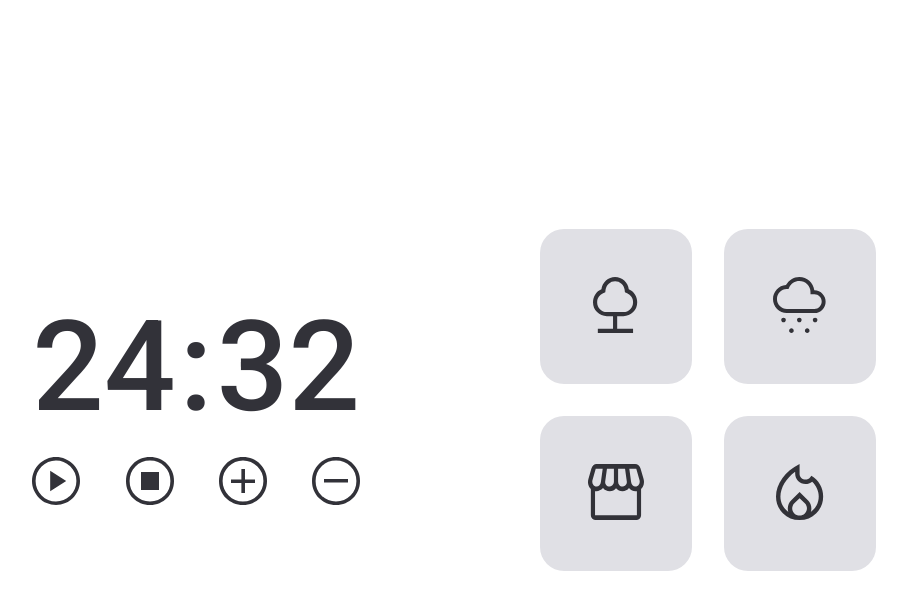
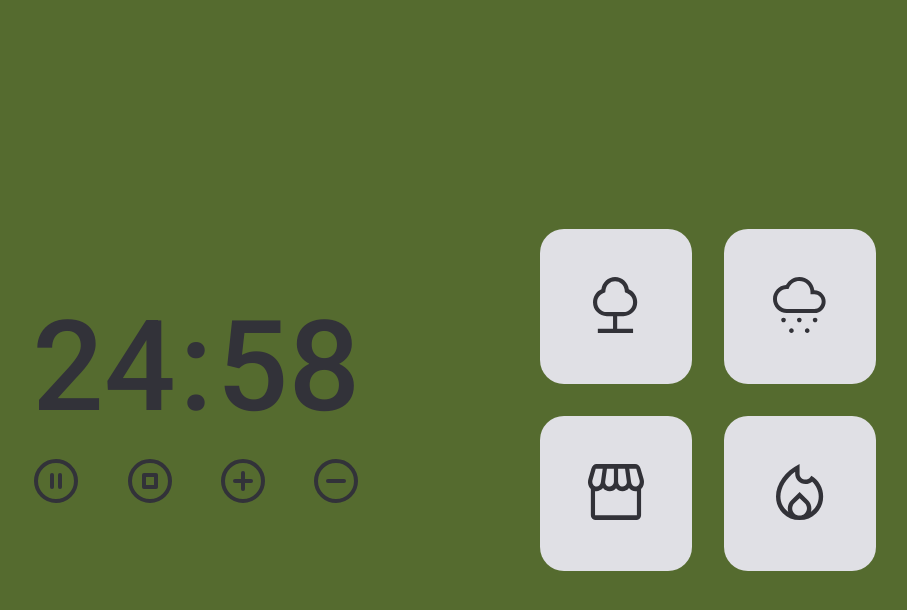
Before and after one commit to Batavoo/focus_timer, a plain HTML site: page index.html in a window 1280 px wide. Both pictures are taken after a click on the button 242 px from the left and 482 px from the top of the page. Shown: the whole page, without its empty margins (186-1093 px from the left). Drawn offline with Linux system fonts and the light colour scheme.

Commit message:
botoes de controle melhorados

```diff
--- a/index.html
+++ b/index.html
@@ -25,58 +25,89 @@
         <div id="controls">
           <button class="play">
             <svg
-              width="48"
-              height="48"
-              viewBox="0 0 48 48"
+              xmlns="http://www.w3.org/2000/svg"
+              width="24"
+              height="24"
+              viewBox="0 0 24 24"
               fill="none"
+              stroke="currentColor"
+              stroke-width="2"
+              stroke-linecap="round"
+              stroke-linejoin="round"
+              class="lucide lucide-play-circle"
+            >
+              <circle cx="12" cy="12" r="10" />
+              <polygon points="10 8 16 12 10 16 10 8" />
+            </svg>
+          </button>
+          <button class="pause hide">
+            <svg
               xmlns="http://www.w3.org/2000/svg"
+              width="24"
+              height="24"
+              viewBox="0 0 24 24"
+              fill="none"
+              stroke="currentColor"
+              stroke-width="2"
+              stroke-linecap="round"
+              stroke-linejoin="round"
+              class="lucide lucide-pause-circle"
             >
-              <path
-                d="M18.18 34.2L34.2 24L18.18 13.8V34.2ZM24 48C20.72 48 17.62 47.37 14.7 46.11C11.78 44.85 9.23 43.13 7.05 40.95C4.87 38.77 3.15 36.22 1.89 33.3C0.63 30.38 0 27.28 0 24C0 20.72 0.63 17.62 1.89 14.7C3.15 11.78 4.87 9.23 7.05 7.05C9.23 4.87 11.78 3.15 14.7 1.89C17.62 0.63 20.72 0 24 0C27.28 0 30.38 0.63 33.3 1.89C36.22 3.15 38.77 4.87 40.95 7.05C43.13 9.23 44.85 11.78 46.11 14.7C47.37 17.62 48 20.72 48 24C48 27.28 47.37 30.38 46.11 33.3C44.85 36.22 43.13 38.77 40.95 40.95C38.77 43.13 36.22 44.85 33.3 46.11C30.38 47.37 27.28 48 24 48ZM24 44.4C29.6 44.4 34.4 42.4 38.4 38.4C42.4 34.4 44.4 29.6 44.4 24C44.4 18.4 42.4 13.6 38.4 9.6C34.4 5.6 29.6 3.6 24 3.6C18.4 3.6 13.6 5.6 9.6 9.6C5.6 13.6 3.6 18.4 3.6 24C3.6 29.6 5.6 34.4 9.6 38.4C13.6 42.4 18.4 44.4 24 44.4Z"
-                fill="#323238"
-              />
+              <circle cx="12" cy="12" r="10" />
+              <line x1="10" x2="10" y1="15" y2="9" />
+              <line x1="14" x2="14" y1="15" y2="9" />
             </svg>
           </button>
           <button class="stop">
             <svg
-              width="48"
-              height="48"
-              viewBox="0 0 48 48"
+              xmlns="http://www.w3.org/2000/svg"
+              width="24"
+              height="24"
+              viewBox="0 0 24 24"
               fill="none"
-              xmlns="http://www.w3.org/2000/svg"
+              stroke="currentColor"
+              stroke-width="2"
+              stroke-linecap="round"
+              stroke-linejoin="round"
+              class="lucide lucide-stop-circle"
             >
-              <path
-                d="M24 48C20.6 48 17.44 47.39 14.52 46.17C11.6 44.95 9.06 43.26 6.9 41.1C4.74 38.94 3.05 36.4 1.83 33.48C0.61 30.56 0 27.4 0 24C0 20.64 0.61 17.5 1.83 14.58C3.05 11.66 4.74 9.12 6.9 6.96C9.06 4.8 11.6 3.1 14.52 1.86C17.44 0.62 20.6 0 24 0C27.36 0 30.5 0.62 33.42 1.86C36.34 3.1 38.88 4.8 41.04 6.96C43.2 9.12 44.9 11.66 46.14 14.58C47.38 17.5 48 20.64 48 24C48 27.4 47.38 30.56 46.14 33.48C44.9 36.4 43.2 38.94 41.04 41.1C38.88 43.26 36.34 44.95 33.42 46.17C30.5 47.39 27.36 48 24 48ZM24 44.4C29.8 44.4 34.65 42.45 38.55 38.55C42.45 34.65 44.4 29.8 44.4 24C44.4 18.2 42.45 13.35 38.55 9.45C34.65 5.55 29.8 3.6 24 3.6C18.2 3.6 13.35 5.55 9.45 9.45C5.55 13.35 3.6 18.2 3.6 24C3.6 29.8 5.55 34.65 9.45 38.55C13.35 42.45 18.2 44.4 24 44.4ZM15 33H33V15H15V33Z"
-                fill="#323238"
-              />
+              <circle cx="12" cy="12" r="10" />
+              <rect width="6" height="6" x="9" y="9" />
             </svg>
           </button>
           <button class="add-time">
             <svg
-              width="48"
-              height="48"
-              viewBox="0 0 48 48"
+              xmlns="http://www.w3.org/2000/svg"
+              width="24"
+              height="24"
+              viewBox="0 0 24 24"
               fill="none"
-              xmlns="http://www.w3.org/2000/svg"
+              stroke="currentColor"
+              stroke-width="2"
+              stroke-linecap="round"
+              stroke-linejoin="round"
+              class="lucide lucide-plus-circle"
             >
-              <path
-                d="M22.38 36H25.98V26.04H36V22.44H25.98V12H22.38V22.44H12V26.04H22.38V36ZM24 48C20.6 48 17.44 47.39 14.52 46.17C11.6 44.95 9.06 43.26 6.9 41.1C4.74 38.94 3.05 36.4 1.83 33.48C0.61 30.56 0 27.4 0 24C0 20.64 0.61 17.5 1.83 14.58C3.05 11.66 4.74 9.12 6.9 6.96C9.06 4.8 11.6 3.1 14.52 1.86C17.44 0.62 20.6 0 24 0C27.36 0 30.5 0.62 33.42 1.86C36.34 3.1 38.88 4.8 41.04 6.96C43.2 9.12 44.9 11.66 46.14 14.58C47.38 17.5 48 20.64 48 24C48 27.4 47.38 30.56 46.14 33.48C44.9 36.4 43.2 38.94 41.04 41.1C38.88 43.26 36.34 44.95 33.42 46.17C30.5 47.39 27.36 48 24 48ZM24 44.4C29.6 44.4 34.4 42.4 38.4 38.4C42.4 34.4 44.4 29.6 44.4 24C44.4 18.4 42.4 13.6 38.4 9.6C34.4 5.6 29.6 3.6 24 3.6C18.4 3.6 13.6 5.6 9.6 9.6C5.6 13.6 3.6 18.4 3.6 24C3.6 29.6 5.6 34.4 9.6 38.4C13.6 42.4 18.4 44.4 24 44.4Z"
-                fill="#323238"
-              />
+              <circle cx="12" cy="12" r="10" />
+              <path d="M8 12h8" />
+              <path d="M12 8v8" />
             </svg>
           </button>
           <button class="sub-time">
             <svg
-              width="48"
-              height="48"
-              viewBox="0 0 48 48"
+              xmlns="http://www.w3.org/2000/svg"
+              width="24"
+              height="24"
+              viewBox="0 0 24 24"
               fill="none"
-              xmlns="http://www.w3.org/2000/svg"
+              stroke="currentColor"
+              stroke-width="2"
+              stroke-linecap="round"
+              stroke-linejoin="round"
+              class="lucide lucide-minus-circle"
             >
-              <path
-                d="M12 25.62H36V22.02H12V25.62ZM24 48C20.6 48 17.44 47.39 14.52 46.17C11.6 44.95 9.06 43.26 6.9 41.1C4.74 38.94 3.05 36.4 1.83 33.48C0.61 30.56 0 27.4 0 24C0 20.64 0.61 17.5 1.83 14.58C3.05 11.66 4.74 9.12 6.9 6.96C9.06 4.8 11.6 3.1 14.52 1.86C17.44 0.62 20.6 0 24 0C27.36 0 30.5 0.62 33.42 1.86C36.34 3.1 38.88 4.8 41.04 6.96C43.2 9.12 44.9 11.66 46.14 14.58C47.38 17.5 48 20.64 48 24C48 27.4 47.38 30.56 46.14 33.48C44.9 36.4 43.2 38.94 41.04 41.1C38.88 43.26 36.34 44.95 33.42 46.17C30.5 47.39 27.36 48 24 48ZM24 44.4C29.8 44.4 34.65 42.45 38.55 38.55C42.45 34.65 44.4 29.8 44.4 24C44.4 18.2 42.45 13.35 38.55 9.45C34.65 5.55 29.8 3.6 24 3.6C18.2 3.6 13.35 5.55 9.45 9.45C5.55 13.35 3.6 18.2 3.6 24C3.6 29.8 5.55 34.65 9.45 38.55C13.35 42.45 18.2 44.4 24 44.4Z"
-                fill="#323238"
-              />
+              <circle cx="12" cy="12" r="10" />
+              <path d="M8 12h8" />
             </svg>
           </button>
         </div>
--- /dev/null
+++ b/js/controls.js
@@ -0,0 +1,26 @@
+export default function Controls({
+  playButtom,
+  pauseButtom,
+  stopButtom,
+  addTimeButtom,
+  subTimeButton,
+}) {
+  function play_pause() {
+    playButtom.classList.toggle("hide");
+    pauseButtom.classList.toggle("hide");
+    stopButtom.disabled = false;
+    return;
+  }
+
+  function reset() {
+    playButtom.classList.remove("hide");
+    pauseButtom.classList.add("hide");
+    stopButtom.disabled = true;
+    return;
+  }
+
+  return {
+    play_pause,
+    reset,
+  };
+}
--- a/js/elements.js
+++ b/js/elements.js
@@ -2,6 +2,7 @@ const minutesDisplay = document.querySelector(".minutes");
 const secondsDisplay = document.querySelector(".seconds");
 
 const playButtom = document.querySelector(".play");
+const pauseButtom = document.querySelector(".pause");
 const stopButtom = document.querySelector(".stop");
 const addTimeButtom = document.querySelector(".add-time");
 const subTimeButton = document.querySelector(".sub-time");
@@ -15,6 +16,7 @@ export {
   minutesDisplay,
   secondsDisplay,
   playButtom,
+  pauseButtom,
   stopButtom,
   addTimeButtom,
   subTimeButton,
--- a/js/main.js
+++ b/js/main.js
@@ -1,6 +1,8 @@
 import Sounds from "./sounds.js";
 
 import soundEvents from "./sound-events.js";
+
+import Controls from "./controls.js";
 
 import Timer from "./timer.js";
 
@@ -15,15 +17,26 @@ import {
   rainButtom,
   coffeeShopButtom,
   fireplaceButtom,
+  pauseButtom,
 } from "./elements.js";
+
+let timeSet = 25;
 
 // Objetos factory
 
 const sounds = Sounds();
 
+const controls = Controls({
+  playButtom,
+  pauseButtom,
+  stopButtom,
+  addTimeButtom,
+  subTimeButton,
+});
+
 const events = soundEvents({ sounds });
 
-const timer = Timer({ minutesDisplay, secondsDisplay });
+const timer = Timer({ minutesDisplay, secondsDisplay, timeSet });
 
 forestButtom.addEventListener("click", () => {
   events.songButtonEvent("forestSound", forestButtom);
@@ -50,25 +63,24 @@ fireplaceButtom.addEventListener("click", () => {
 });
 
 playButtom.addEventListener("click", () => {
+  controls.play_pause();
   timer.countdown();
 });
 
-stopButtom.addEventListener("click", () => {
+pauseButtom.addEventListener("click", () => {
+  controls.play_pause();
   timer.hold();
 });
 
+stopButtom.addEventListener("click", () => {
+  controls.reset();
+  timer.reset();
+});
+
 addTimeButtom.addEventListener("click", () => {
-  minutesDisplay.textContent = String(
-    Number(minutesDisplay.textContent) + 5
-  ).padStart(2, "0");
+  timer.addTime();
 });
 
 subTimeButton.addEventListener("click", () => {
-  if (!(Number(minutesDisplay.textContent) - 5 < 0)) {
-    minutesDisplay.textContent = String(
-      Number(minutesDisplay.textContent) - 5
-    ).padStart(2, "0");
-  } else {
-    timer.updateTimerDisplay(0, 0);
-  }
+  timer.subTime();
 });
--- a/js/timer.js
+++ b/js/timer.js
@@ -1,5 +1,7 @@
 export default function Timer({ minutesDisplay, secondsDisplay }) {
   let timerTimeOut;
+  let minutes = Number(minutesDisplay.textContent);
+  let timeSet = 25;
 
   function countdown() {
     console.log("entrei");
@@ -18,7 +20,12 @@ export default function Timer({ minutesDisplay, secondsDisplay }) {
 
       updateTimerDisplay(minutes, String(seconds - 1));
       countdown();
-    }, 100);
+    }, 1000);
+  }
+
+  function reset() {
+    updateTimerDisplay(timeSet, 0);
+    clearTimeout(timerTimeOut);
   }
 
   function updateTimerDisplay(minutes, seconds) {
@@ -30,9 +37,33 @@ export default function Timer({ minutesDisplay, secondsDisplay }) {
     clearTimeout(timerTimeOut);
   }
 
+  function addTime() {
+    minutesDisplay.textContent = String(
+      Number(minutesDisplay.textContent) + 5
+    ).padStart(2, "0");
+    timeSet += 5;
+    console.log(timeSet);
+  }
+
+  function subTime() {
+    if (!(Number(minutesDisplay.textContent) - 5 < 0)) {
+      minutesDisplay.textContent = String(
+        Number(minutesDisplay.textContent) - 5
+      ).padStart(2, "0");
+      timeSet -= 5;
+    } else {
+      timer.updateTimerDisplay(0, 0);
+      timeSet = 0;
+    }
+    console.log(timeSet);
+  }
+
   return {
     countdown,
     updateTimerDisplay,
+    addTime,
+    subTime,
     hold,
+    reset,
   };
 }
--- a/style.css
+++ b/style.css
@@ -16,7 +16,7 @@
 }
 
 body {
-  background-color: white;
+  background-color: darkolivegreen;
   font-size: 1.6rem;
   color: var(--primary-color);
   font-family: "Roboto", sans-serif;
@@ -32,6 +32,10 @@ main {
   align-items: center;
   justify-content: center;
   gap: clamp(2.6rem, 2.6rem + 12vw, 19.2rem);
+}
+
+.hide {
+  display: none;
 }
 
 /* timer and controls */
@@ -66,14 +70,9 @@ main {
 }
 
 #controls button svg {
+  stroke: var(--primary-color);
   width: clamp(2.4rem, 2.4rem + 4vw, 4.8rem);
-}
-
-.play svg path,
-.stop svg path,
-.add-time svg path,
-.sub-time svg path {
-  fill: var(--primary-color);
+  height: clamp(2.4rem, 2.4rem + 4vw, 4.8rem);
 }
 
 /* sounds */
```
